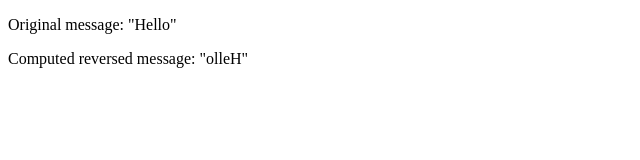
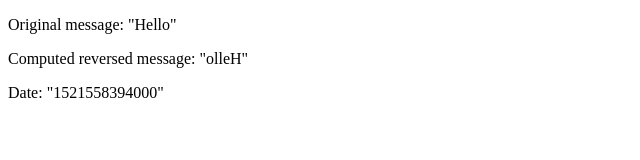
Before and after one commit to JirayuL/vue-practice, a plain HTML site: page ComputedPropertiesAndWatchers/index.html in a window 1280 px wide. Shown: the whole page, without its empty margins (0-640 px from the left). Drawn offline with nearby package versions, Linux system fonts and the light colour scheme.

Commit message:
:new:Add Computed

```diff
--- a/ComputedPropertiesAndWatchers/index.html
+++ b/ComputedPropertiesAndWatchers/index.html
@@ -10,7 +10,7 @@
   <div id="example">
     <p>Original message: "{{ message }}"</p>
     <p>Computed reversed message: "{{ reversedMessage }}"</p>
-    <!-- <p>Date: "{{ now() }}"</p> -->
+    <p>Date: "{{ now() }}"</p>
   </div>
 
   <script src="https://cdn.jsdelivr.net/npm/vue"></script>
--- a/ComputedPropertiesAndWatchers/script.js
+++ b/ComputedPropertiesAndWatchers/script.js
@@ -9,12 +9,12 @@ var vm = new Vue({
       // `this` points to the vm instance
       return this.message.split('').reverse().join('')
     }
+  },
+  methods: {
+    now: function() {
+      return Date.now()
+    }
   }
-  // methods: {
-  //   now: function() {
-  //     return Date.now()
-  //   }
-  // }
 
 
 })
```
Also changed, not shown: 1 other file.
